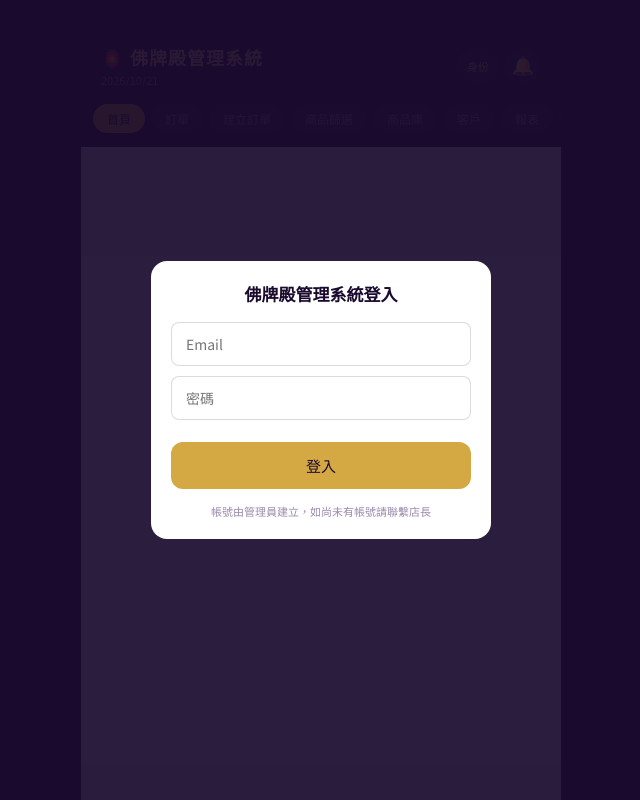
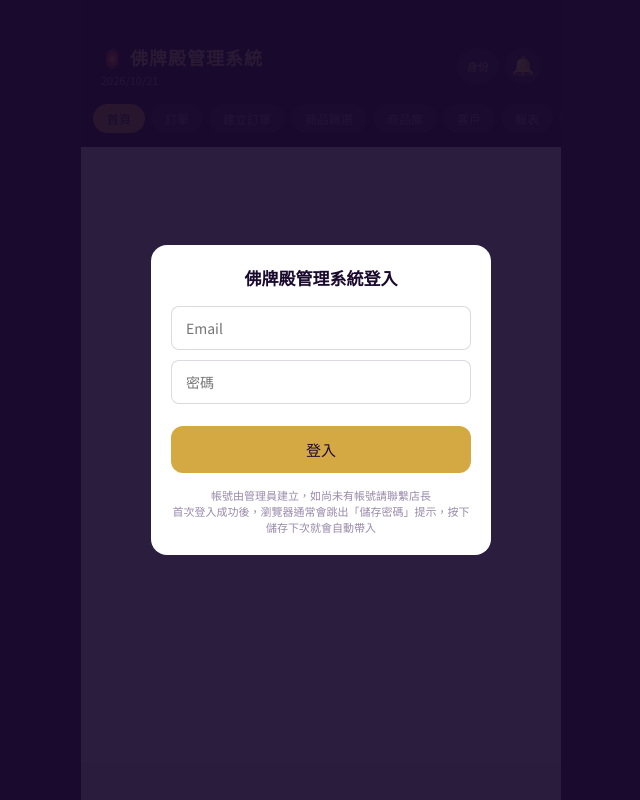
Before and after one commit to fopaishop/pos-server, a website: page index.html in a window 1280 px wide. Shown: the whole page, without its empty margins (319-959 px from the left). Drawn offline with nearby package versions, Linux system fonts and the light colour scheme.

Commit message:
Update index.html

```diff
--- a/index.html
+++ b/index.html
@@ -515,24 +515,32 @@ function hideRolePicker(){
   setTimeout(()=>{ el.style.display='none'; }, 250);
 }
 
-function renderLoginForm(errorMsg){
+function renderLoginForm(errorMsg, prefillEmail){
+  // 記住帳號：優先用這次傳進來的值（例如登入失敗時保留剛打的），沒有的話用上次成功登入存的 email
+  const savedEmail = prefillEmail!=null ? prefillEmail : (localStorage.getItem('bpd_last_email')||'');
   document.getElementById('role-picker-content').innerHTML = `
     <div class="modal-title" style="text-align:center;">佛牌殿管理系統登入</div>
     ${errorMsg?`<div style="background:rgba(192,57,43,0.1);color:#c0392b;font-size:12px;padding:8px 10px;border-radius:8px;margin-bottom:10px;text-align:center;">${errorMsg}</div>`:''}
-    <input class="form-input" type="email" id="login-email" placeholder="Email" style="margin-bottom:10px;" autocomplete="username">
-    <input class="form-input" type="password" id="login-pw" placeholder="密碼" style="margin-bottom:14px;" autocomplete="current-password">
-    <button class="btn btn-gold" onclick="doLogin()" id="login-btn">登入</button>
-    <div style="font-size:11px;color:var(--text3);text-align:center;margin-top:14px;">帳號由管理員建立，如尚未有帳號請聯繫店長</div>
+    <form id="login-form" autocomplete="on">
+      <input class="form-input" type="email" id="login-email" name="username" placeholder="Email" style="margin-bottom:10px;" autocomplete="username" value="${(savedEmail||'').replace(/"/g,'&quot;')}">
+      <input class="form-input" type="password" id="login-pw" name="password" placeholder="密碼" style="margin-bottom:14px;" autocomplete="current-password">
+      <button type="submit" class="btn btn-gold" id="login-btn">登入</button>
+    </form>
+    <div style="font-size:11px;color:var(--text3);text-align:center;margin-top:14px;">帳號由管理員建立，如尚未有帳號請聯繫店長<br>首次登入成功後，瀏覽器通常會跳出「儲存密碼」提示，按下儲存下次就會自動帶入</div>
   `;
-  document.getElementById('login-pw')?.addEventListener('keydown', e=>{ if(e.key==='Enter') doLogin(); });
+  // 用真正的 <form> 送出，瀏覽器才認得出這是登入表單，才會跳出「記住密碼」的提示
+  document.getElementById('login-form')?.addEventListener('submit', e=>{ e.preventDefault(); doLogin(); });
+  // 有帶入已記住的 email 時，游標直接跳去密碼欄，不用使用者自己點
+  if(savedEmail) document.getElementById('login-pw')?.focus();
 }
 window.doLogin=async function(){
   const email = document.getElementById('login-email')?.value?.trim();
   const password = document.getElementById('login-pw')?.value;
-  if(!email||!password){ renderLoginForm('請輸入 Email 和密碼'); return; }
+  if(!email||!password){ renderLoginForm('請輸入 Email 和密碼', email); return; }
   const btn = document.getElementById('login-btn'); if(btn){ btn.disabled=true; btn.textContent='登入中...'; }
   const { data, error } = await sb.auth.signInWithPassword({ email, password });
-  if(error){ renderLoginForm('登入失敗：帳號或密碼錯誤'); return; }
+  if(error){ renderLoginForm('登入失敗：帳號或密碼錯誤', email); return; }
+  try{ localStorage.setItem('bpd_last_email', email); }catch(e){}
   const ok = await loadCurrentProfile(data.user);
   if(!ok) return; // loadCurrentProfile 內已處理錯誤訊息與登出
   hideRolePicker();
```
